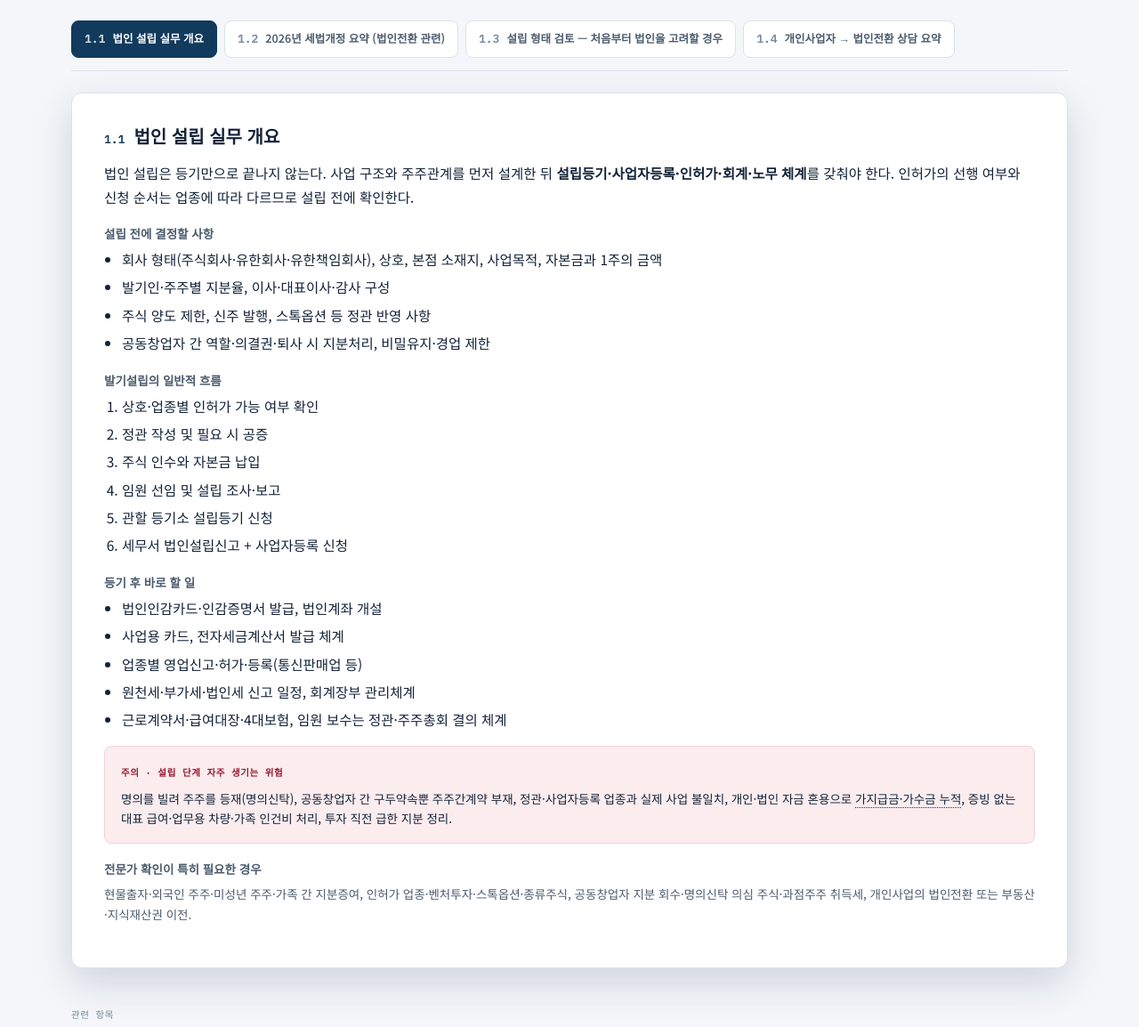
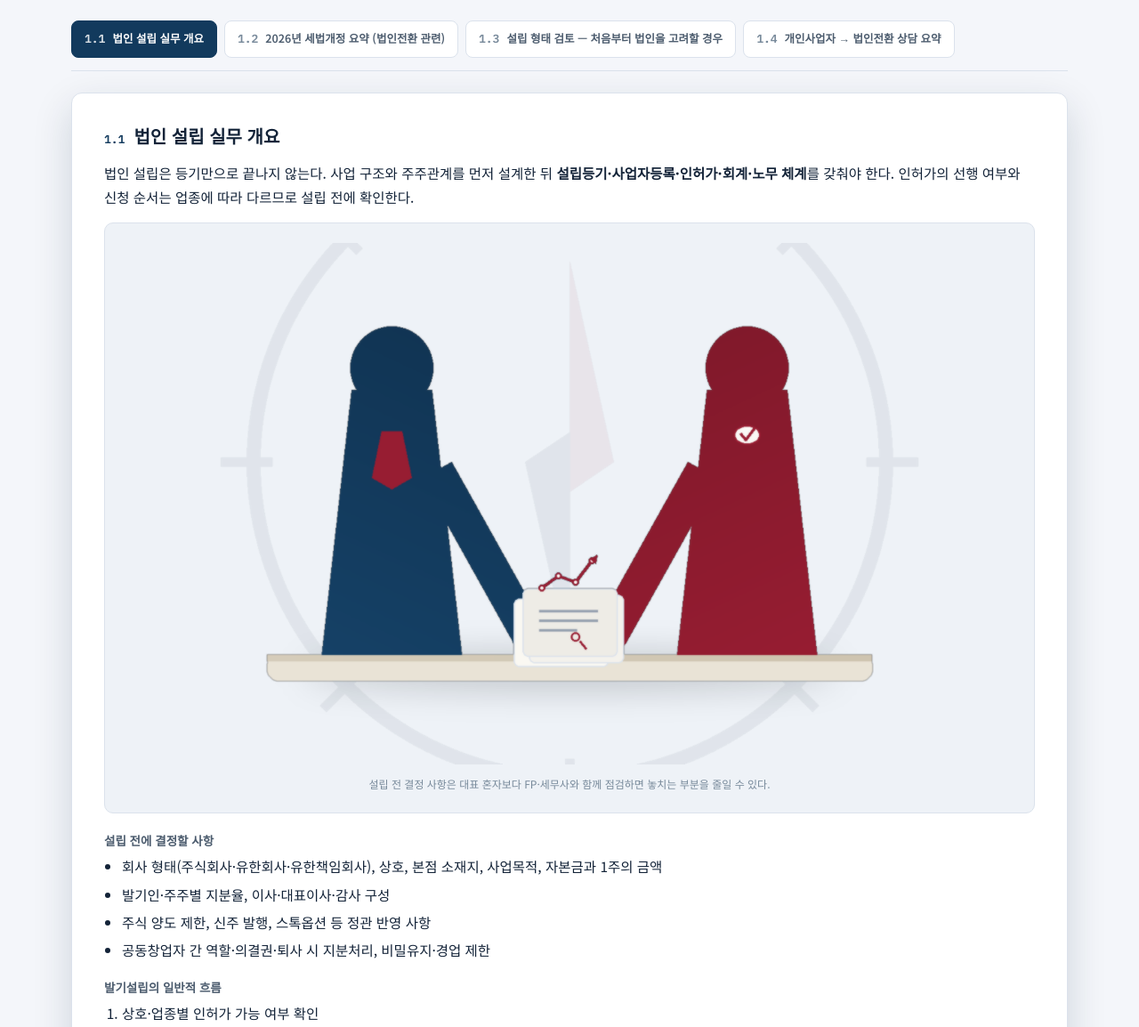
Before and after one commit to changkeunjang1/maxfinup, a Django app: page /chapter/ch1/ in a window 1280 px wide. Shown: the part 359-1513 px from the top of the page at 89% size. Run offline with Django 5.2, Linux system fonts and the light colour scheme; some libraries are stand-ins or nearby versions.

Commit message:
법인 설립 실무 개요에 대표-FP 상담 일러스트 추가
사이트 브랜드 톤(네이비/크림슨 실루엣 + 컴퍼스 워터마크)에 맞춰
Pillow로 직접 그린 일러스트. 1.1 엔트리 도입부 바로 아래에 삽입.
공용 .content-figure 카드 스타일도 추가해 이후 다른 항목에서도
재사용 가능.

Co-Authored-By: Claude Sonnet 5 <noreply@anthropic.com>

```diff
--- a/ledger/data.py
+++ b/ledger/data.py
@@ -21,6 +21,12 @@ CHAPTERS = [
                 <p>법인 설립은 등기만으로 끝나지 않는다. 사업 구조와 주주관계를 먼저 설계한 뒤
                 <strong>설립등기·사업자등록·인허가·회계·노무 체계</strong>를 갖춰야 한다.
                 인허가의 선행 여부와 신청 순서는 업종에 따라 다르므로 설립 전에 확인한다.</p>
+
+                <figure class="content-figure">
+                    <img src="/static/ledger/content/consult-ceo-fp.png" alt="대표와 FP가 테이블을 사이에 두고 설립 실무를 상담하는 모습" loading="lazy">
+                    <figcaption>설립 전 결정 사항은 대표 혼자보다 FP·세무사와 함께 점검하면 놓치는 부분을 줄일 수 있다.</figcaption>
+                </figure>
+
                 <h5>설립 전에 결정할 사항</h5>
                 <ul>
                     <li>회사 형태(주식회사·유한회사·유한책임회사), 상호, 본점 소재지, 사업목적, 자본금과 1주의 금액</li>
--- a/ledger/static/ledger/css/ledger.css
+++ b/ledger/static/ledger/css/ledger.css
@@ -392,6 +392,15 @@ a { color: inherit; text-decoration: none; }
 .callout-quote p { color: var(--ink-soft); }
 .callout p:last-child { margin-bottom: 0; }
 
+.content-figure {
+  margin: 16px 0 22px; padding: 22px; background: var(--surface-2); border: 1px solid var(--line);
+  border-radius: 10px; text-align: center;
+}
+.content-figure img { max-width: 100%; height: auto; display: block; margin: 0 auto; }
+.content-figure figcaption {
+  margin-top: 12px; font-size: 12px; color: var(--ink-faint); font-family: var(--sans);
+}
+
 .chapter-foot { margin-top: 22px; padding-top: 22px; font-size: 12.5px; color: var(--ink-faint); }
 .related { margin-bottom: 12px; }
 .related .label { font-family: var(--mono); font-size: 10.5px; text-transform: uppercase; letter-spacing: .06em; color: var(--ink-faint); display: block; margin-bottom: 6px; }
```
Also changed, not shown: ledger/static/ledger/content/consult-ceo-fp.png (added).
